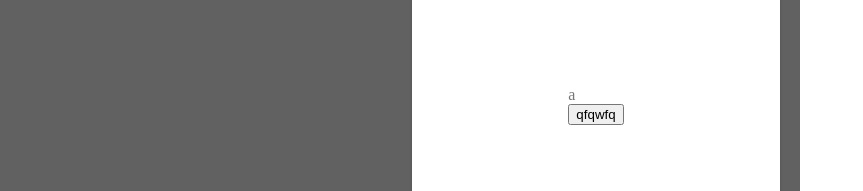
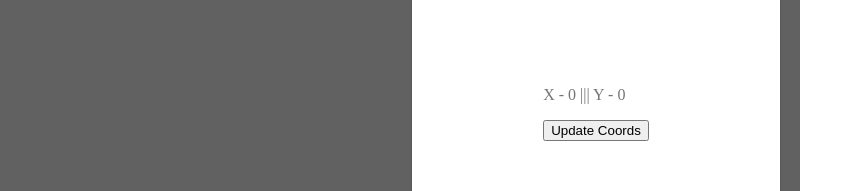
Before and after one commit to stercoris/wrong-door-client, a React (Create React App) app: page / in a window 1280 px wide. Shown: the part 291-482 px from the top of the page, without its empty margins (0-863 px from the left). Built offline with nearby package versions, Linux system fonts and the light colour scheme.

Commit message:
fix: handle canvas click properly

```diff
--- a/src/view/CodeViewer.tsx
+++ b/src/view/CodeViewer.tsx
@@ -9,35 +9,33 @@ const useStyles = makeStyles((theme: Theme) =>
       display: "flex",
       flexDirection: "column",
     },
-    }),
+  })
 );
 
-
-interface CodeViewerProps { }
+interface CodeViewerProps {}
 
 export const CodeViewer: React.FC<CodeViewerProps> = () => {
   const classes = useStyles();
   const { coords, setCoords } = useCoords();
 
-    const points = coords;
-
   const updateCoords = () => {
-        const newPoints = [{ x: 20, y: 20 }, ...points]
-        setCoords(newPoints);
-    }
+    const newCoords = [{ x: 20, y: 20 }, ...coords];
+    setCoords(newCoords);
+  };
 
   console.log("RERENDER");
 
-    function renderCodes(points: Point[]) {
-        points.map((point, i) => {
-            return (<p>X - {point.x} ||| Y - {point.y}</p>)
-        })
-    }
+  const renderCodes = (coords: Point[]) =>
+    coords.map((point) => (
+      <p>
+        X - {point.x} ||| Y - {point.y}
+      </p>
+    ));
 
   return (
-        <div className={classes.container} >
-            {renderCodes(points)}a
-            <button onClick={updateCoords}>qfqwfq</button>
+    <div className={classes.container}>
+      {renderCodes(coords)}
+      <button onClick={updateCoords}>Update Coords</button>
     </div>
   );
-}
+};
--- a/src/view/ImageRedactor.tsx
+++ b/src/view/ImageRedactor.tsx
@@ -1,6 +1,6 @@
 import { createStyles, makeStyles, Theme } from "@material-ui/core";
 import React, { useEffect, useRef, useState } from "react";
-import ImageUploader from 'react-images-upload';
+import ImageUploader from "react-images-upload";
 import { Point, useCoords } from "../CoordsArrayContext";
 
 const useStyles = makeStyles((theme: Theme) =>
@@ -10,17 +10,16 @@ const useStyles = makeStyles((theme: Theme) =>
       flexDirection: "column",
     },
     canvas: {
-            background: '#616161',
+      background: "#616161",
       margin: 0,
-            border: 'solid',
+      border: "solid",
       borderWidth: "2px",
       borderColor: "red",
     },
-    }),
+  })
 );
 
-
-interface ImageRedactorProps { }
+interface ImageRedactorProps {}
 
 export const ImageRedactor: React.FC<ImageRedactorProps> = () => {
   const classes = useStyles();
@@ -43,46 +42,59 @@ export const ImageRedactor: React.FC<ImageRedactorProps> = () => {
       canvas!.current!.getContext("2d")!.drawImage(myimg, 0, 0, 800, 700);
     }
 
-        canvas!.current!.addEventListener("mousedown", handleCanvasClick, false);
-        return () => { canvas!.current!.removeEventListener("mousedown", handleCanvasClick); }
-    })
+    /* canvas!.current!.addEventListener("mousedown", handleCanvasClick, false); */
+    /* return () => { */
+    /*   canvas!.current!.removeEventListener("mousedown", handleCanvasClick); */
+    /* }; */
+  }, [myimg]);
 
-    function handleCanvasClick(e: MouseEvent) {
+  const handleCanvasClick = (e: any) => {
     var x;
     var y;
     if (e.pageX || e.pageY) {
       x = e.pageX;
       y = e.pageY;
-        }
-        else {
-            x = e.clientX + document.body.scrollLeft + document.documentElement.scrollLeft;
-            y = e.clientY + document.body.scrollTop + document.documentElement.scrollTop;
+    } else {
+      x =
+        e.nativeEvent.clientX +
+        document.body.scrollLeft +
+        document.documentElement.scrollLeft;
+      y =
+        e.nativeEvent.clientY +
+        document.body.scrollTop +
+        document.documentElement.scrollTop;
     }
     x -= canvas!.current!.offsetLeft;
     y -= canvas!.current!.offsetTop;
     console.log(x);
     console.log(y);
-        const new_coords: Point[] = coords;
-        new_coords.push({
+    const newCoords = [
+      ...coords,
+      {
         x: x,
         y: y,
-        });
+      },
+    ];
     console.log(coords);
-        setCoords(new_coords);
-    }
-
-
+    setCoords(newCoords);
+  };
 
   return (
     <div className={classes.container}>
-            <canvas ref={canvas} className={classes.canvas} width={800} height={700} />
+      <canvas
+        ref={canvas}
+        className={classes.canvas}
+        onMouseDown={handleCanvasClick}
+        width={800}
+        height={700}
+      />
       <ImageUploader
         withIcon={true}
-                buttonText='Choose images'
+        buttonText="Choose images"
         onChange={onDrop}
-                imgExtension={['.jpg', '.gif', '.png', '.gif']}
+        imgExtension={[".jpg", ".gif", ".png", ".gif"]}
         maxFileSize={5242880}
       />
     </div>
   );
-}
+};
```
Also changed, not shown: src/App.tsx (line endings or trailing spaces), 2 other files (tests, documents, lock files or other folders). Lines whose indentation alone changed are shown as unchanged.
